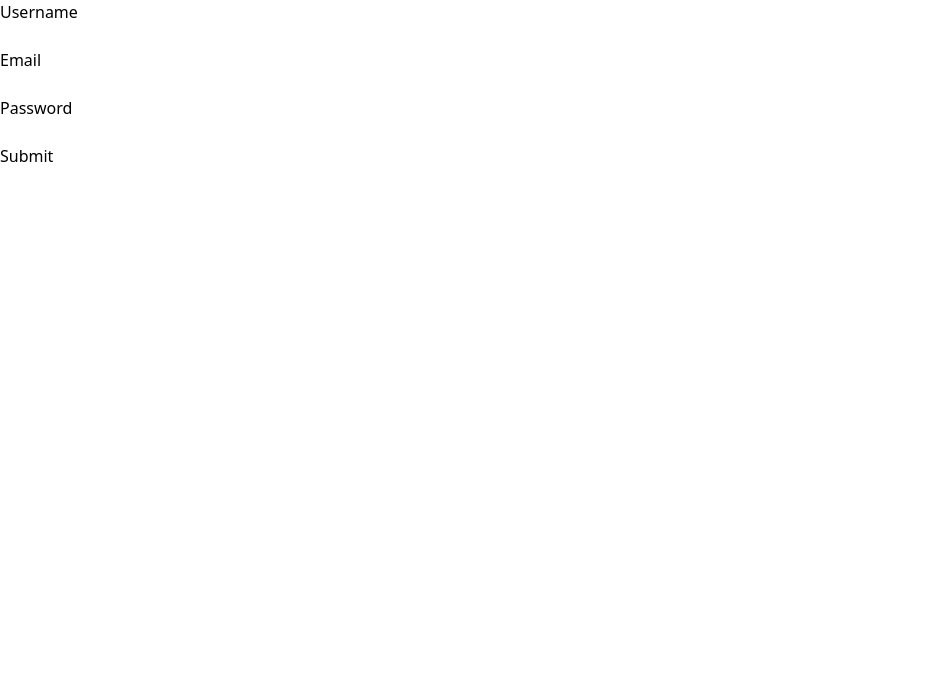
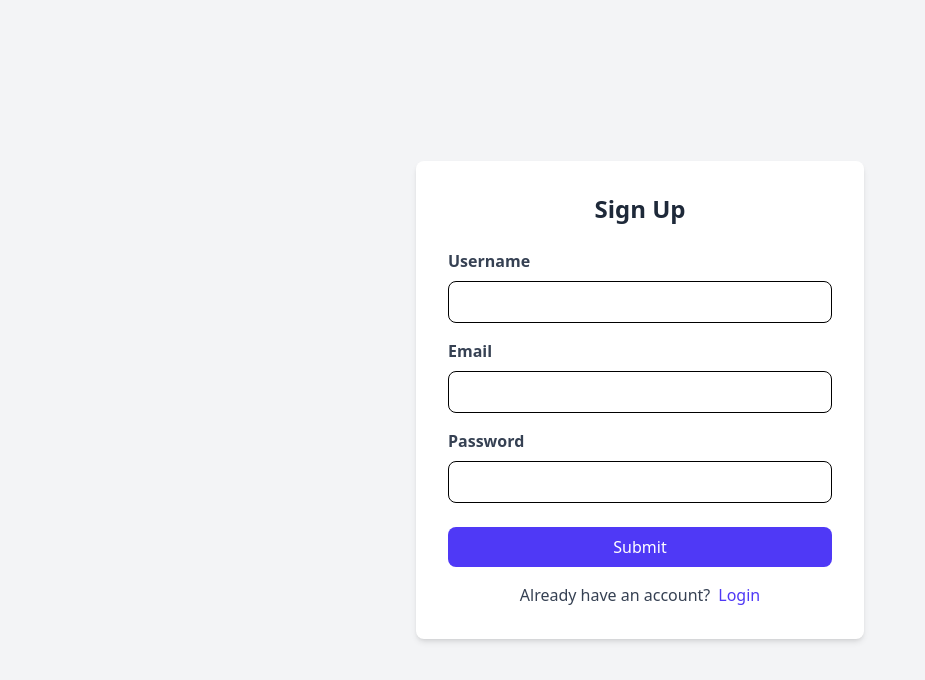
Before and after one commit to karthik-k44/PortfoMate, a React (Vite) app in the folder Frontend/vite-project/: page /signup in a window 1280 px wide. Shown: the top 680 px of the page, without its empty margins (0-925 px from the left). Built offline with nearby package versions, Linux system fonts and the light colour scheme.

Commit message:
Refactor Login and Signin components for improved UI and functionality

```diff
--- a/Frontend/vite-project/src/Authentication/Login.jsx
+++ b/Frontend/vite-project/src/Authentication/Login.jsx
@@ -1,43 +1,70 @@
-import React, { useState } from 'react'
-import axios from 'axios'
+import React, { useState } from 'react';
+import axios from 'axios';
+import { Link } from 'react-router-dom';
+
 export const Login = () => {
+  const [userdata, setUserData] = useState({
+    email: '',
+    password: ''
+  });
 
-    const [userdata, setUserData]= useState({
-        email:"",
-        password:""
-    })
+  const HandleChange = (e) => {
+    setUserData({
+      ...userdata,
+      [e.target.name]: e.target.value
+    });
+  };
 
-    const HandleChange=(e)=>{
-        setUserData({
-            ...userdata,
-            [e.target.name]:e.target.value
-        })
+  const HandleSubmit = async (e) => {
+    e.preventDefault();
+    try {
+      const { data } = await axios.post('http://localhost:3000/api/login', userdata);
+      console.log(data.message);
+      localStorage.setItem('token', data.token);
+    } catch (error) {
+      if (error.response) {
+        console.log(error.response.data);
+      } else {
+        console.log(error.message);
+      }
     }
+  };
 
-
-    const HandleSubmit=async(e)=>{
-        e.preventDefault()
-        try{
-            const {data}= await axios.post("http://localhost:3000/api/login", userdata)
-            console.log(data.message)
-            localStorage.setItem("token", data.token)
-        }
-        catch(error)
-        {
-                console.log(error.response.data)
-        }
-    }
   return (
-   <>
-        <form action="" onSubmit={HandleSubmit}>
-            <label htmlFor="">Email</label>
-            <input type="email" name='email' onChange={HandleChange} />
-            <br /><br />
-            <label htmlFor="">Password</label>
-            <input type="text" name='password' onChange={HandleChange} />
-            <br /><br />
-            <button type='submit'>Submit</button>
+    <div className="min-h-screen flex items-center justify-center bg-gray-100 px-4">
+      <div className="bg-white p-8 rounded-lg shadow-md w-full max-w-md">
+        <h2 className="text-2xl font-bold mb-6 text-center text-gray-800">Login</h2>
+        <form onSubmit={HandleSubmit}>
+          <div className="mb-4">
+            <label htmlFor="email" className="block text-gray-700 font-bold mb-2">Email</label>
+            <input
+              type="email"
+              name="email"
+              onChange={HandleChange}
+              className="w-full px-3 py-2 border rounded-lg focus:outline-none focus:ring-2 focus:ring-indigo-600"
+            />
+          </div>
+          <div className="mb-6">
+            <label htmlFor="password" className="block text-gray-700 font-bold mb-2">Password</label>
+            <input
+              type="password"
+              name="password"
+              onChange={HandleChange}
+              className="w-full px-3 py-2 border rounded-lg focus:outline-none focus:ring-2 focus:ring-indigo-600"
+            />
+          </div>
+          <button
+            type="submit"
+            className="w-full bg-indigo-600 text-white py-2 rounded-lg hover:bg-indigo-700 focus:outline-none focus:ring-2 focus:ring-indigo-600"
+          >
+            Submit
+          </button>
         </form>
-   </>
-  )
-}
+        <div className="mt-4 text-center">
+          <span className="text-gray-700">Don't have an account?</span>
+          <Link to="/signup" className="text-indigo-600 hover:underline ml-2">Sign Up</Link>
+        </div>
+      </div>
+    </div>
+  );
+};
--- a/Frontend/vite-project/src/Authentication/Signin.jsx
+++ b/Frontend/vite-project/src/Authentication/Signin.jsx
@@ -1,52 +1,79 @@
-import React, { useState } from 'react'
-import axios from 'axios'
+import React, { useState } from 'react';
+import axios from 'axios';
+import { Link } from 'react-router-dom';
 
 export const Signin = () => {
-    const [formData, setFormData] = useState({
-        username:"",
-        email:"",
-        password:""
-    })
-    const HandleChange=(e)=>{
-        setFormData({
-            ...formData,
-            [e.target.name]:e.target.value
-        })
-        console.log(setFormData)
+  const [formData, setFormData] = useState({
+    username: '',
+    email: '',
+    password: ''
+  });
+
+  const HandleChange = (e) => {
+    setFormData({
+      ...formData,
+      [e.target.name]: e.target.value
+    });
+  };
+
+  const HandleSubmit = async (e) => {
+    e.preventDefault();
+    try {
+      const response = await axios.post('http://localhost:3000/api/signin', formData);
+      console.log(response.data);
+    } catch (error) {
+      if (error.response) {
+        console.log(error.response.data);
+      } else {
+        console.log(error.message);
+      }
     }
+  };
 
-    const HandleSubmit=async(e)=>{
-        e.preventDefault()
-        try{
-            const response= await axios.post("http://localhost:3000/api/signin",formData)
-            console.log(response.data)
-        }
-        catch(error)
-        {
-            if(error.response)
-            {
-                console.log(error.response.data)
-            }
-            else{
-                console.log(error.message)
-            }
-        }
-    }
   return (
-    <>
-
+    <div className="min-h-screen flex items-center justify-center bg-gray-100">
+      <div className="bg-white p-8 rounded-lg shadow-md w-full max-w-md">
+        <h2 className="text-2xl font-bold mb-6 text-center text-gray-800">Sign Up</h2>
         <form onSubmit={HandleSubmit}>
-            <label htmlFor="">Username</label>
-            <input type="text" name='username' onChange={HandleChange} />
-            <br /><br />
-            <label htmlFor="">Email</label>
-            <input type="email" name='email' onChange={HandleChange} />
-            <br /><br />
-            <label htmlFor="">Password</label>
-            <input type="text" name='password' onChange={HandleChange} />
-            <br /><br />
-            <button type='submit'>Submit</button>
+          <div className="mb-4">
+            <label htmlFor="username" className="block text-gray-700 font-bold mb-2">Username</label>
+            <input
+              type="text"
+              name="username"
+              onChange={HandleChange}
+              className="w-full px-3 py-2 border rounded-lg focus:outline-none focus:ring-2 focus:ring-indigo-600"
+            />
+          </div>
+          <div className="mb-4">
+            <label htmlFor="email" className="block text-gray-700 font-bold mb-2">Email</label>
+            <input
+              type="email"
+              name="email"
+              onChange={HandleChange}
+              className="w-full px-3 py-2 border rounded-lg focus:outline-none focus:ring-2 focus:ring-indigo-600"
+            />
+          </div>
+          <div className="mb-6">
+            <label htmlFor="password" className="block text-gray-700 font-bold mb-2">Password</label>
+            <input
+              type="password"
+              name="password"
+              onChange={HandleChange}
+              className="w-full px-3 py-2 border rounded-lg focus:outline-none focus:ring-2 focus:ring-indigo-600"
+            />
+          </div>
+          <button
+            type="submit"
+            className="w-full bg-indigo-600 text-white py-2 rounded-lg hover:bg-indigo-700 focus:outline-none focus:ring-2 focus:ring-indigo-600"
+          >
+            Submit
+          </button>
         </form>
-    </>
-  )
-}
+        <div className="mt-4 text-center">
+          <span className="text-gray-700">Already have an account?</span>
+          <Link to="/login" className="text-indigo-600 hover:underline ml-2">Login</Link>
+        </div>
+      </div>
+    </div>
+  );
+};
```
